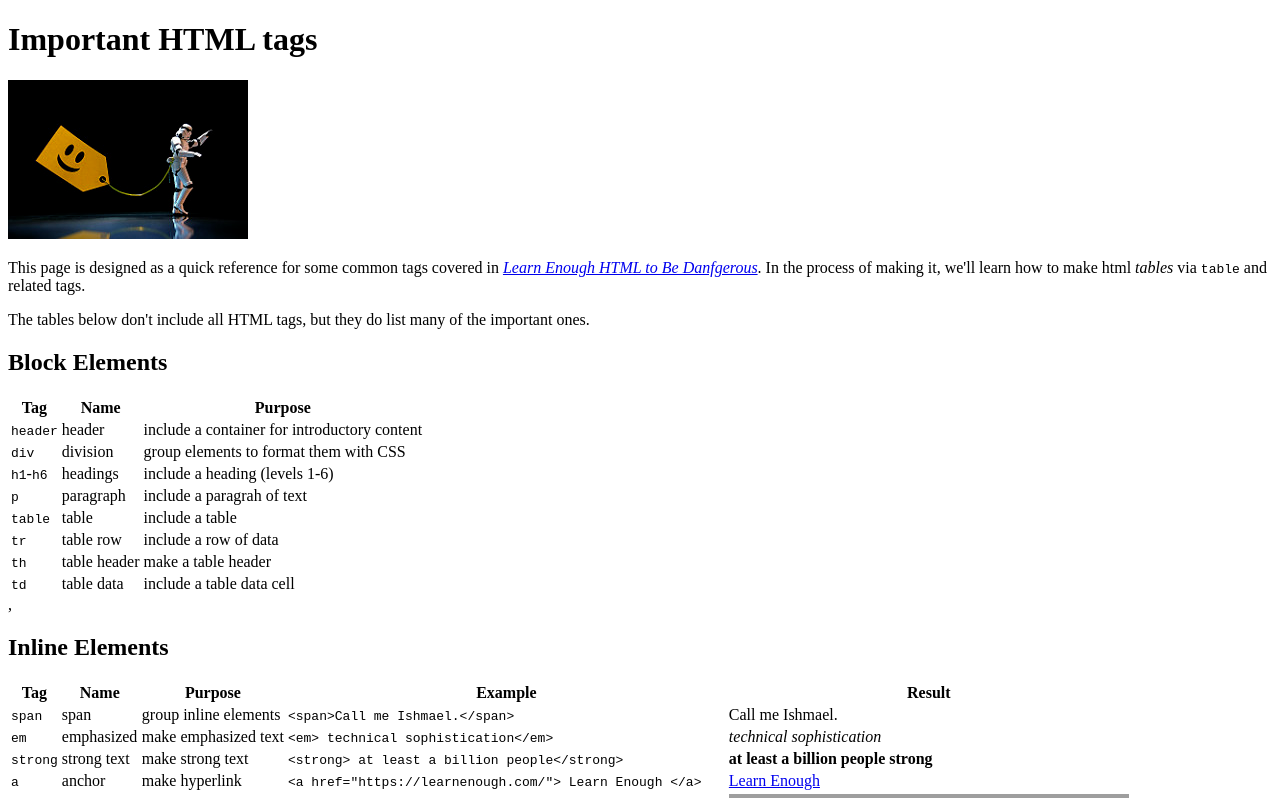
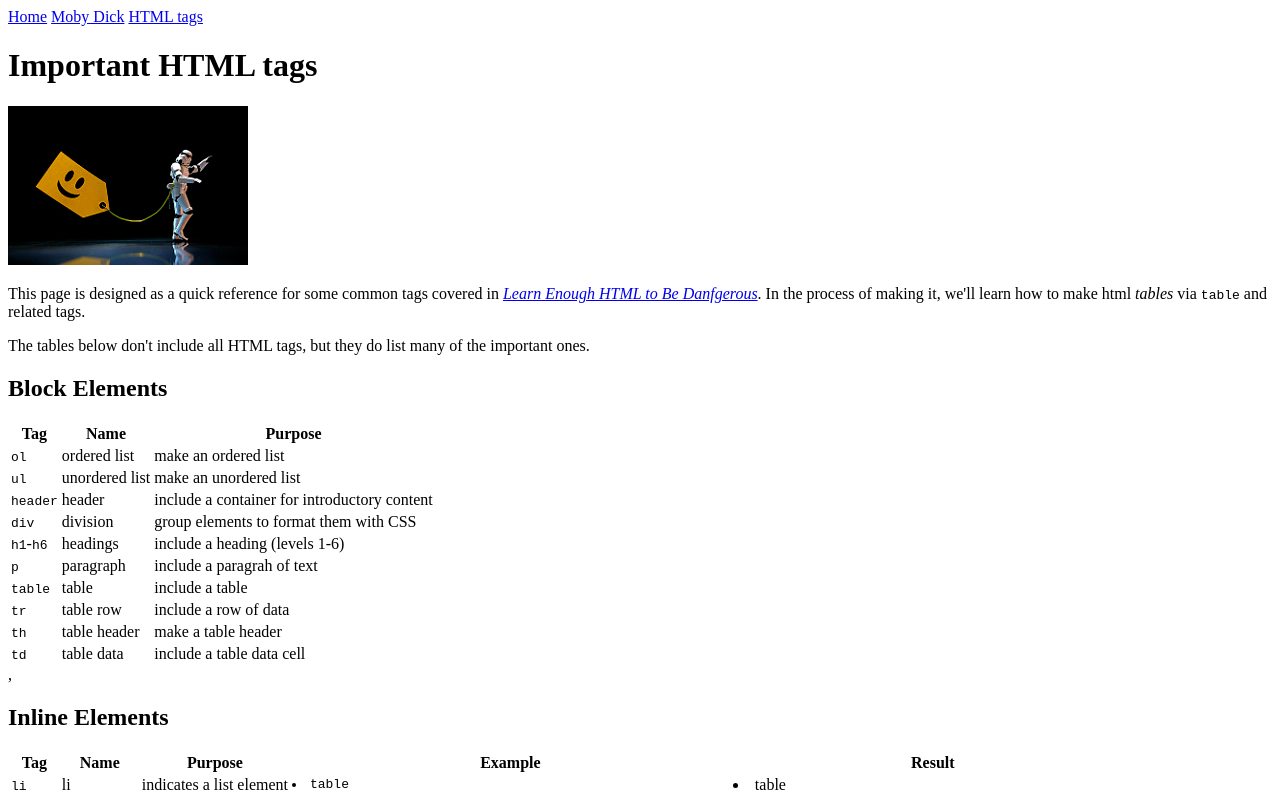
Before and after one commit to catfiish/sample_website, a plain HTML site: page tags.html in a window 1280 px wide. Shown: the top 798 px of the page. Drawn offline with Linux system fonts and the light colour scheme; grey boxes are pictures that could not be loaded.

Commit message:
Add more content to tags and a index menu

```diff
--- a/tags.html
+++ b/tags.html
@@ -5,6 +5,11 @@
     <title>HTML Tags</title>
   </head>
   <body>
+<div>
+<a href="index.html">Home</a>
+<a href="moby_dick.html">Moby Dick</a>
+<a href="tags.html">HTML tags</a>
+</div>
 
     <h1>Important HTML tags</h1>
     <a target=_blank rel=noopener href="https://www.flickr.com/photos/jdhancock/3814523970">
@@ -26,6 +31,18 @@
         </tr>
 
         <tr>
+          <td><code>ol</code></td>
+          <td>ordered list</td>
+          <td>make an ordered list</td>
+        </tr>
+
+        <tr>
+          <td><code>ul</code></td>
+          <td>unordered list</td>
+          <td>make an unordered list</td>
+        </tr>
+
+        <tr>
           <td><code>header</code></td>
           <td>header</td>
           <td>include a container for introductory content</td>
@@ -35,6 +52,7 @@
           <td>division</td>
           <td>group elements to format them with CSS</td>
         </tr>
+
         <tr>
           <td><code>h1</code>&dash;<code>h6</code></td>
           <td>headings</td>
@@ -80,6 +98,15 @@
         <th>Example</th>
         <th>Result</th>
       </tr>
+
+      <tr>
+        <td><code>li</code></td>
+        <td>li</td>
+        <td>indicates a list element</td>
+        <td><span><code><li>table</li></code></span></td>
+        <td><li>table</li></td>
+      </tr>
+
       <tr>
         <td><code>span</code></td>
         <td>span</td>
```
Also changed, not shown: index.html (+6 -0 lines), moby_dick.html (+21 -0 lines).
